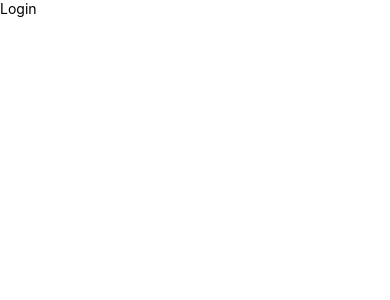
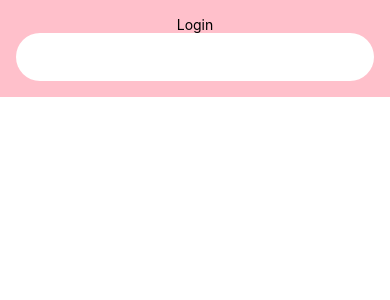
Before and after one commit to VitorLopes02/app-vendas, a React Native app: screen / in a window 390 px wide. Shown: the top 300 px of the page. Built offline with nearby package versions, Linux system fonts and the light colour scheme.

Commit message:
feat: added shared input

```diff
--- a/src/modules/login/screens/Login.tsx
+++ b/src/modules/login/screens/Login.tsx
@@ -1,10 +1,15 @@
-import { Text, View } from "react-native";
+import { Text, TextInput, View } from "react-native";
+import { ContainerLogin } from "../styles/login.style";
+import Input from "../../../shared/components/input/Input";
 
 const Login = () => {
 
     return (
         <View>
-            <Text>Login</Text>
+            <ContainerLogin>
+                <Text>Login</Text>
+                <Input />
+            </ContainerLogin>
         </View>
     );
 };
--- /dev/null
+++ b/src/modules/login/styles/login.style.ts
@@ -0,0 +1,10 @@
+import styled from "styled-components/native"
+
+export const ContainerLogin = styled.View`
+    height: 100%;
+    width: 100%;
+    padding: 16px;
+    background-color: pink;
+    justify-content: center;
+    align-items: center;
+`
--- /dev/null
+++ b/src/shared/components/input/Input.tsx
@@ -0,0 +1,12 @@
+import { TextInputProps } from "react-native/types";
+import { ContainerInput } from "./input.style";
+
+type InputProps = TextInputProps;
+
+const Input = ({...props}: InputProps) => {
+    return (
+        <ContainerInput {...props} />
+    );
+};
+
+export default Input;
--- /dev/null
+++ b/src/shared/components/input/input.style.ts
@@ -0,0 +1,10 @@
+import styled from "styled-components/native";
+
+export const ContainerInput = styled.TextInput`
+    width: 100%;
+    height: 48px;
+    padding: 16px;
+    border-radius: 40px;
+    color: #888;
+    background-color: white;
+`
```
